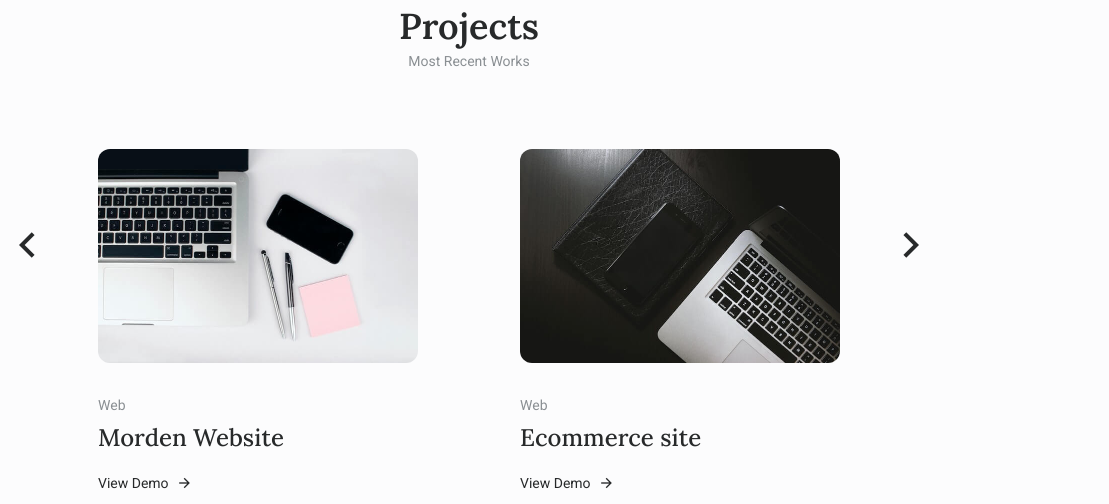
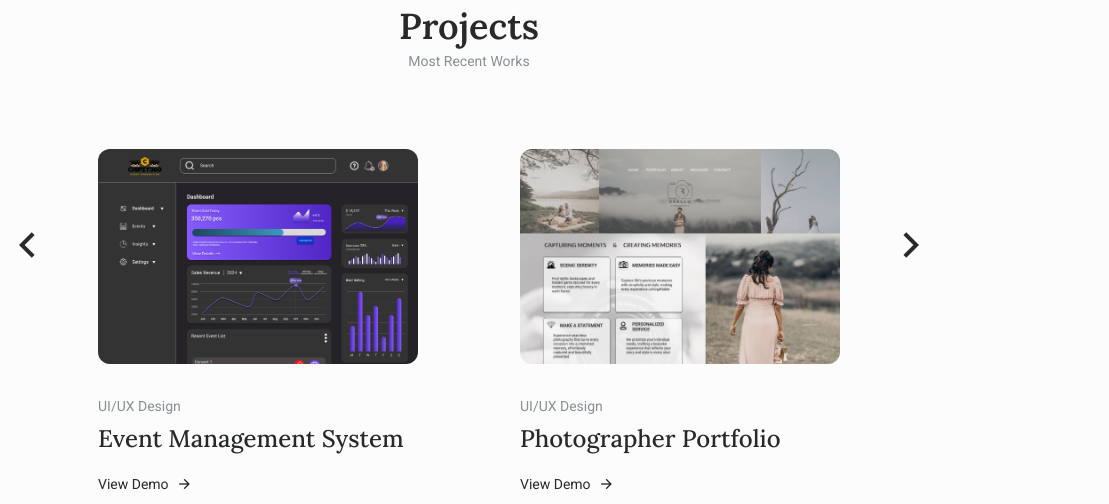
Before and after one commit to Chipzy98/New_Port, a plain HTML site: page index.html in a window 1280 px wide. Shown: the part 3674-4178 px from the top of the page, 171-1280 px from the left. Drawn offline with nearby package versions, Linux system fonts and the light colour scheme.

Commit message:
Add my pics and projects

```diff
--- a/index.html
+++ b/index.html
@@ -469,11 +469,11 @@
                         <div class="swiper-wrapper">
                             <!--==================== PROJECTS 1 ====================-->
                             <div class="projects__content swiper-slide">
-                                <img src="assets/img/project1.jpg" alt="projects image" class="projects__img">
+                                <img src="assets/img/project1.png" alt="projects image" class="projects__img">
 
                                 <div>
-                                    <span class="projects__subtitle">Web</span>
-                                    <h1 class="projects__title">Morden Website</h1>
+                                    <span class="projects__subtitle">UI/UX Design</span>
+                                    <h1 class="projects__title">Event Management System</h1>
 
                                     <a href="#" class="projects__button">
                                         View Demo<i class="ri-arrow-right-line"></i>
@@ -482,11 +482,11 @@
                             </div>
                             <!--==================== PROJECTS 2 ====================-->
                             <div class="projects__content swiper-slide">
-                                <img src="assets/img/project2.jpg" alt="projects image" class="projects__img">
+                                <img src="assets/img/project2.png" alt="projects image" class="projects__img">
 
                                 <div>
-                                    <span class="projects__subtitle">Web</span>
-                                    <h1 class="projects__title">Ecommerce site</h1>
+                                    <span class="projects__subtitle">UI/UX Design</span>
+                                    <h1 class="projects__title">Photographer Portfolio</h1>
 
                                     <a href="#" class="projects__button">
                                         View Demo<i class="ri-arrow-right-line"></i>
@@ -495,11 +495,11 @@
                             </div>
                             <!--==================== PROJECTS 3 ====================-->
                             <div class="projects__content swiper-slide">
-                                <img src="assets/img/project3.jpg" alt="projects image" class="projects__img">
+                                <img src="assets/img/project3.png" alt="projects image" class="projects__img">
 
                                 <div>
-                                    <span class="projects__subtitle">Web</span>
-                                    <h1 class="projects__title">Applicationg Design</h1>
+                                    <span class="projects__subtitle">UI/UX Design</span>
+                                    <h1 class="projects__title">HEAL LIFE (Health Care)</h1>
 
                                     <a href="#" class="projects__button">
                                         View Demo<i class="ri-arrow-right-line"></i>
@@ -508,11 +508,11 @@
                             </div>
                             <!--==================== PROJECTS 4 ====================-->
                             <div class="projects__content swiper-slide">
-                                <img src="assets/img/project4.jpg" alt="projects image" class="projects__img">
+                                <img src="assets/img/project4.png" alt="projects image" class="projects__img">
 
                                 <div>
-                                    <span class="projects__subtitle">Web</span>
-                                    <h1 class="projects__title">Applicationg Design</h1>
+                                    <span class="projects__subtitle">UI/UX Design</span>
+                                    <h1 class="projects__title">Ocean One Hotel</h1>
 
                                     <a href="#" class="projects__button">
                                         View Demo<i class="ri-arrow-right-line"></i>
```
Also changed, not shown: assets/img/perfil.png, assets/img/project1.jpg (deleted), assets/img/project1.png (added), assets/img/project2.jpg (deleted), assets/img/project2.png (added), assets/img/project3.jpg (deleted), assets/img/project3.png (added), assets/img/project4.jpg (deleted), 1 other file.
